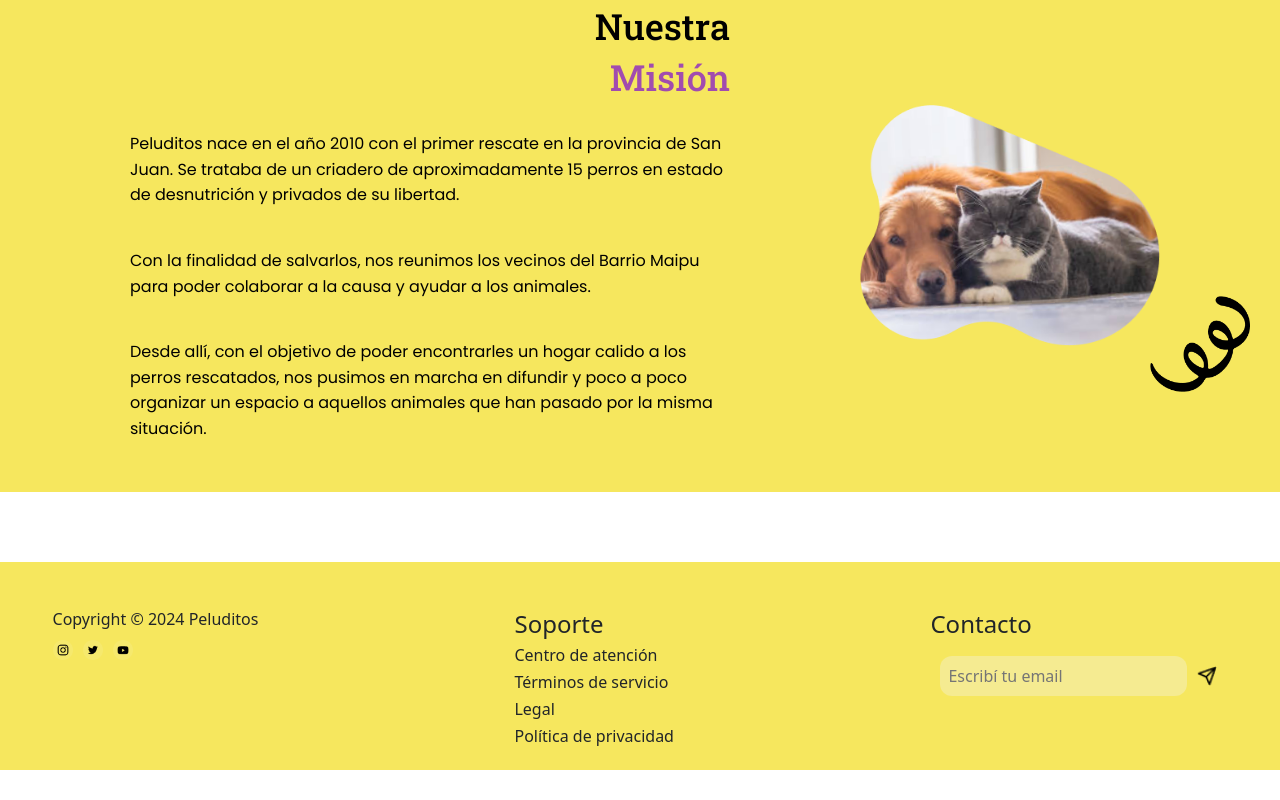
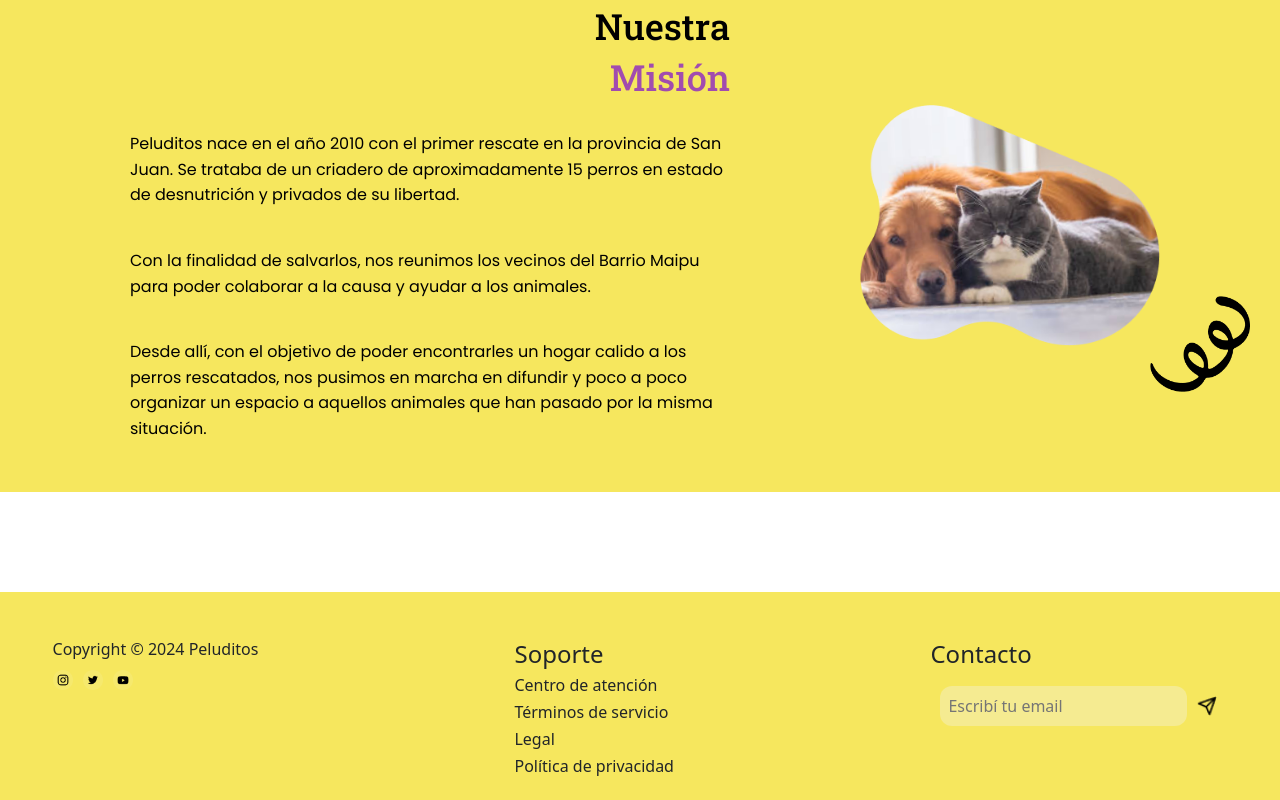
Before and after one commit to No-Country-simulation/c20-49-t-python-react, a React (Vite) app: page /QuienesSomos in a window 1280 px wide. Shown: the part 1790-2590 px from the top of the page. Before the commit the page ends 2560 px from the top, so only its background shows below. Built offline with nearby package versions, Linux system fonts and the light colour scheme.

Commit message:
arregle una foto de la seccion quienes somos

```diff
--- a/src/components/QuienesSomos/QuienesSomos.css
+++ b/src/components/QuienesSomos/QuienesSomos.css
@@ -102,13 +102,13 @@
     height: auto;
     transform: translate(10px, 100px);
 }
-.cuadrado{
-    width: 100px;
-    height: 70px;
-    background-color: #FFFFFF;
-}
+
 .vector{
     height: auto;
     width: 100px;
     transform: translate(300px, 40px);
 }
+.fotoRectanguloBlanco{
+    height: 100px;
+    width: 100px;
+}
--- a/src/components/QuienesSomos/QuienesSomos.jsx
+++ b/src/components/QuienesSomos/QuienesSomos.jsx
@@ -7,6 +7,7 @@ import rectangulo_1 from "../QuienesSomos/img/rectangulo_1.png";
 import rectangulo_2 from "../QuienesSomos/img/rectangulo_2.png";
 import Group from "../QuienesSomos/img/Group.png";
 import Vector from "../QuienesSomos/img/Vector.png";
+import rectangulo_blanco from "../QuienesSomos/img/rectangulo_blanco.png";
 
 function QuienesSomos() {
   return (
@@ -78,8 +79,9 @@ function QuienesSomos() {
           <img className="vector" src={Vector} />
         </div>
       </div>
-      <div className="cuadrado"></div>
-
+      <div className="cuadrado">
+        <img className="fotoRectanguloBlanco" src={rectangulo_blanco} />
+      </div>
     </main>
   );
 }
```
